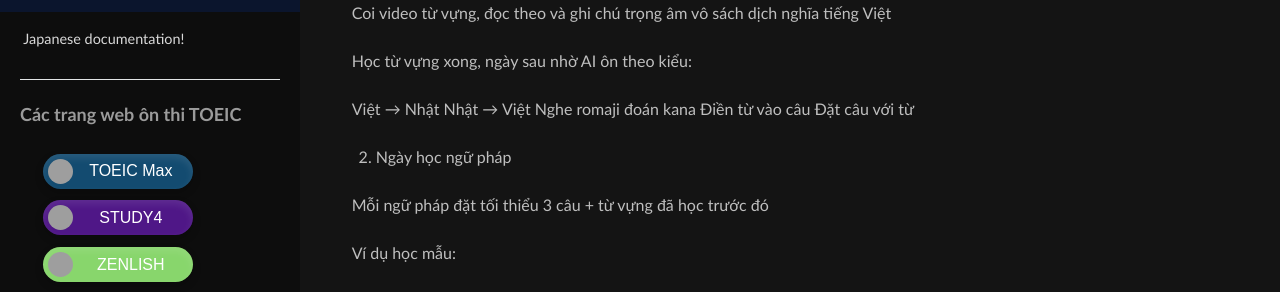
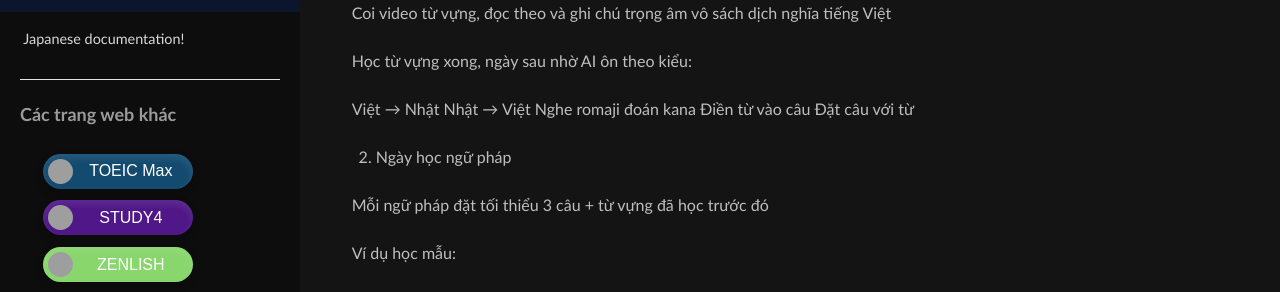
Before and after one commit to ryanjtr/japanese_web, a Sphinx documentation site: the page built from docs/source/index.rst, in a window 1280 px wide. Shown: the part 254-546 px from the top of the page. Built offline with Sphinx 7.4.7 and the Read the Docs theme 3.1.0, drawn with Linux system fonts in a browser that asks for light colours; grey boxes are pictures that could not be loaded.

Commit message:
change title

```diff
--- a/docs/source/_templates/layout.html
+++ b/docs/source/_templates/layout.html
@@ -190,7 +190,7 @@ content_root }}"{% endif %}>
                         <hr>
                         <div style="margin:auto; text-align: left;">
                             <p style="font-size: 18px; font-weight: bold; margin-bottom: 20px;">
-                                Các trang web ôn thi TOEIC
+                                Các trang web khác
                             </p>
                             <a href="https://toeicmax.com/?ref=3291" target="_blank" style="text-decoration: none;">
                                 <button style="width: 150px; height: 35px; background-color: #134B70;
```
